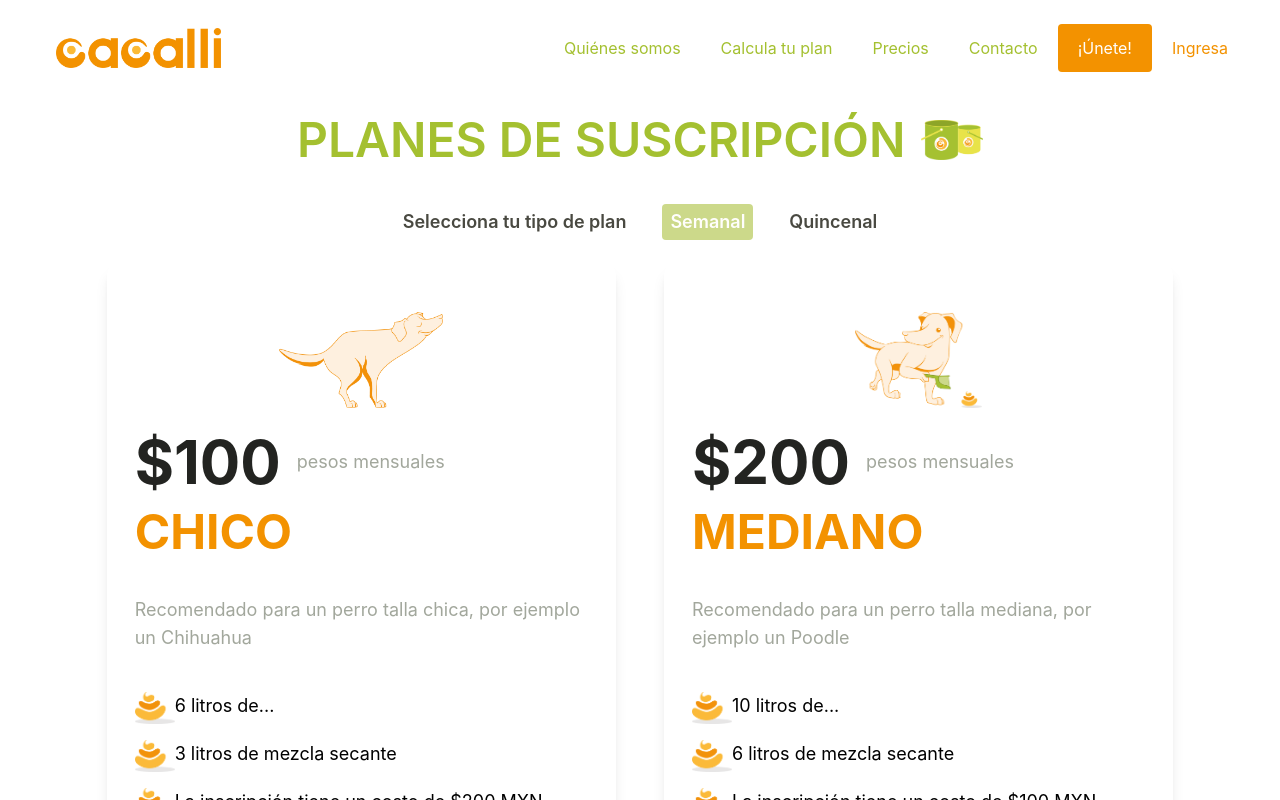
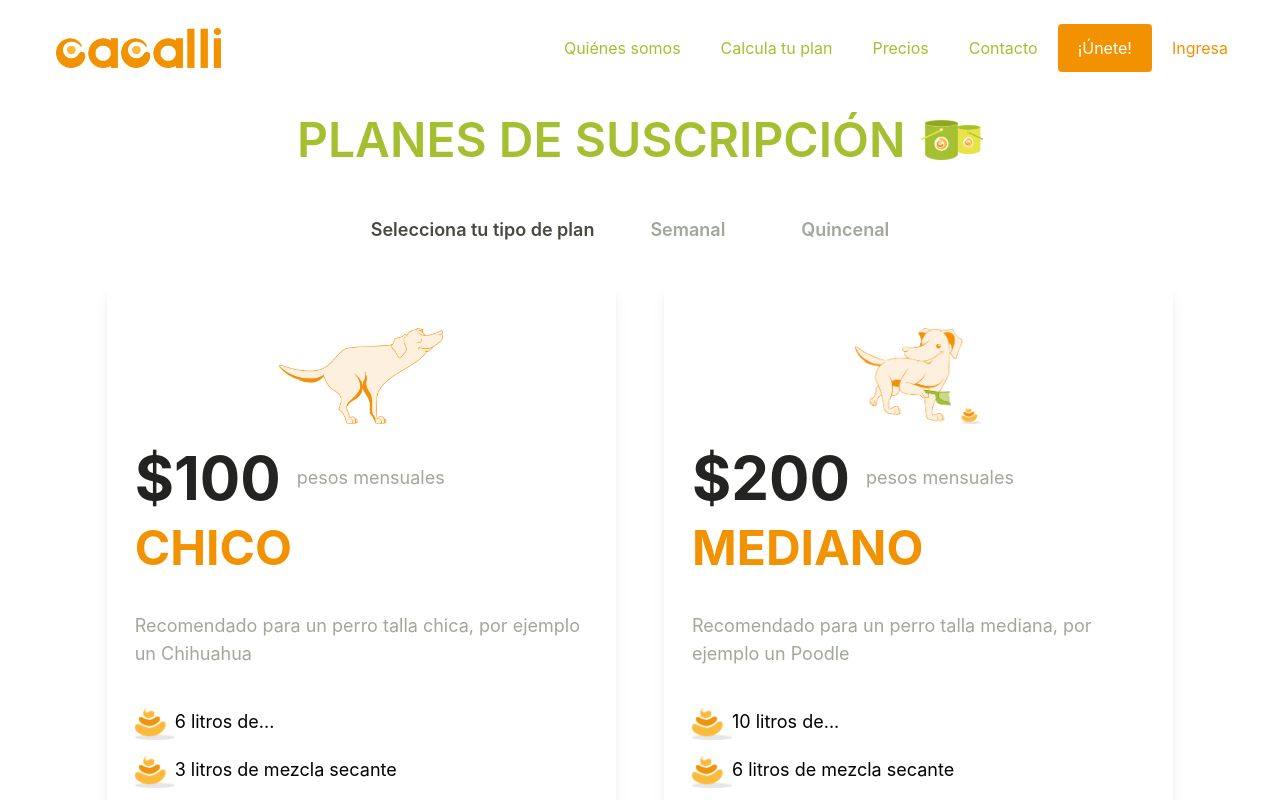
Before and after one commit to Cacalli/cacalli-frontend, a React (Create React App) app: page /plan-suscripcion in a window 1280 px wide. Shown: the top 800 px of the page. Built offline with nearby package versions, Linux system fonts and the light colour scheme; no server answers.

Commit message:
adding functions to buttons in subscriptions plans section

```diff
--- a/src/components/SubscriptionPlan/SubscriptionPlan.js
+++ b/src/components/SubscriptionPlan/SubscriptionPlan.js
@@ -28,13 +28,14 @@ export default function SubscriptionPlan() {
         quantity: tempArray[index].quantity + 1,
       };
     }
-
     setCartItems(tempArray);
     setShowFlag(true);
     setTimeout(function () {
       setShowFlag(false);
     }, 5000);
   };
+
+  const [plan, setPlan] = useState("");
 
   return (
     <div>
@@ -49,16 +50,21 @@ export default function SubscriptionPlan() {
         <p className=" text-neutral-gray-one font-semibold text-lg">
           Selecciona tu tipo de plan
         </p>
-        <button
-          className="text-neutral-white py-1 px-2 rounded bg-green-three font-semibold "
-          variant="primary"
+        <Button
+          onClick={() => setPlan("Semanal")}
+          className="text-neutral-gray-three font-semibold "
           inverse
+          variant={plan === "Semanal" ? "primary" : ""}
         >
           Semanal
-        </button>
-        <button className="text-neutral-gray-one  font-semibold">
+        </Button>
+        <Button
+          className="text-neutral-gray-three font-semibold"
+          onClick={() => setPlan("Quincenal")}
+          variant={plan === "Quincenal" ? "primary" : ""}
+        >
           Quincenal
-        </button>
+        </Button>
       </div>
 
       <div className="grid w-10/12 mx-auto card-wrapper gap-12 mb-14">
```
